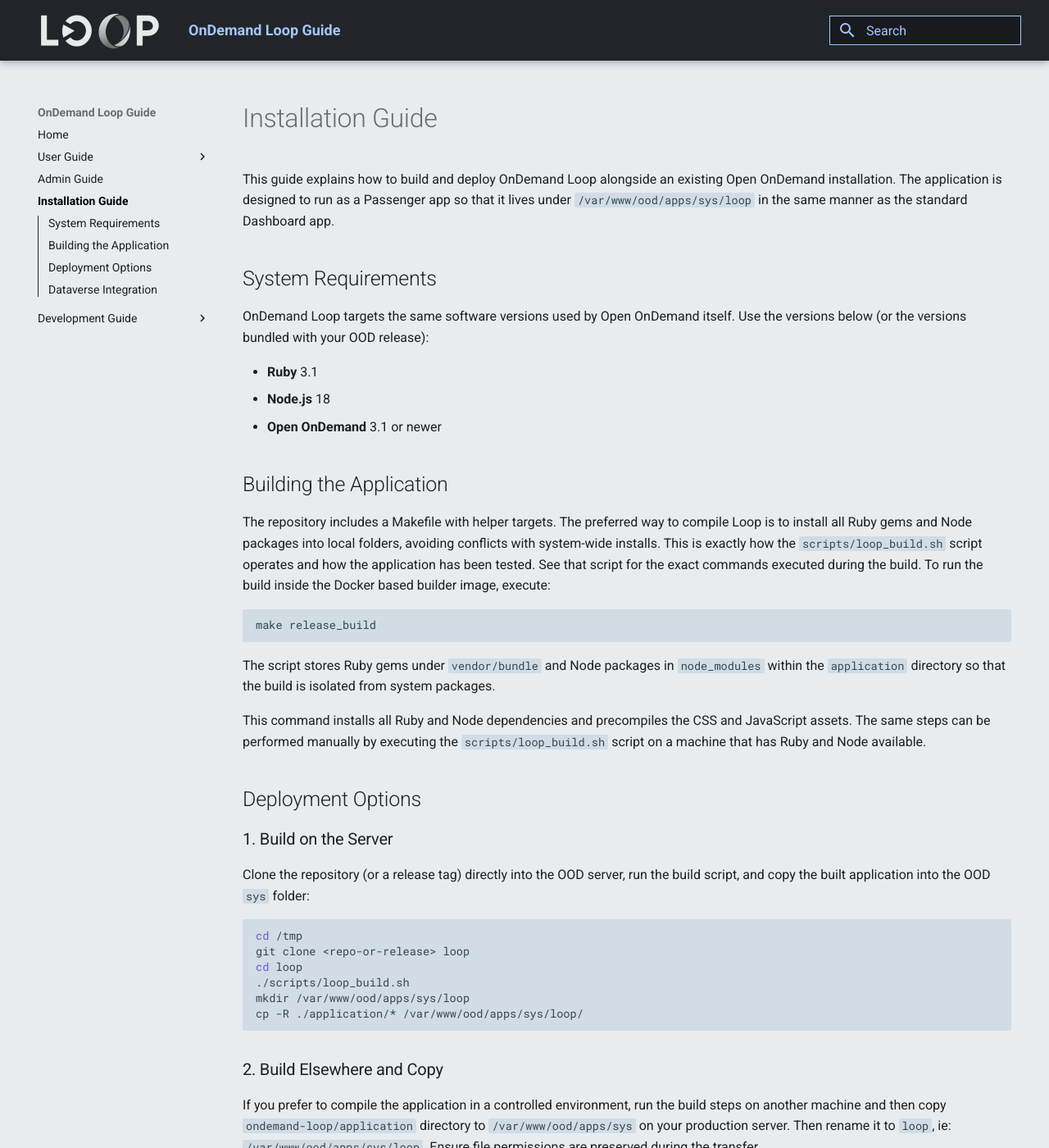
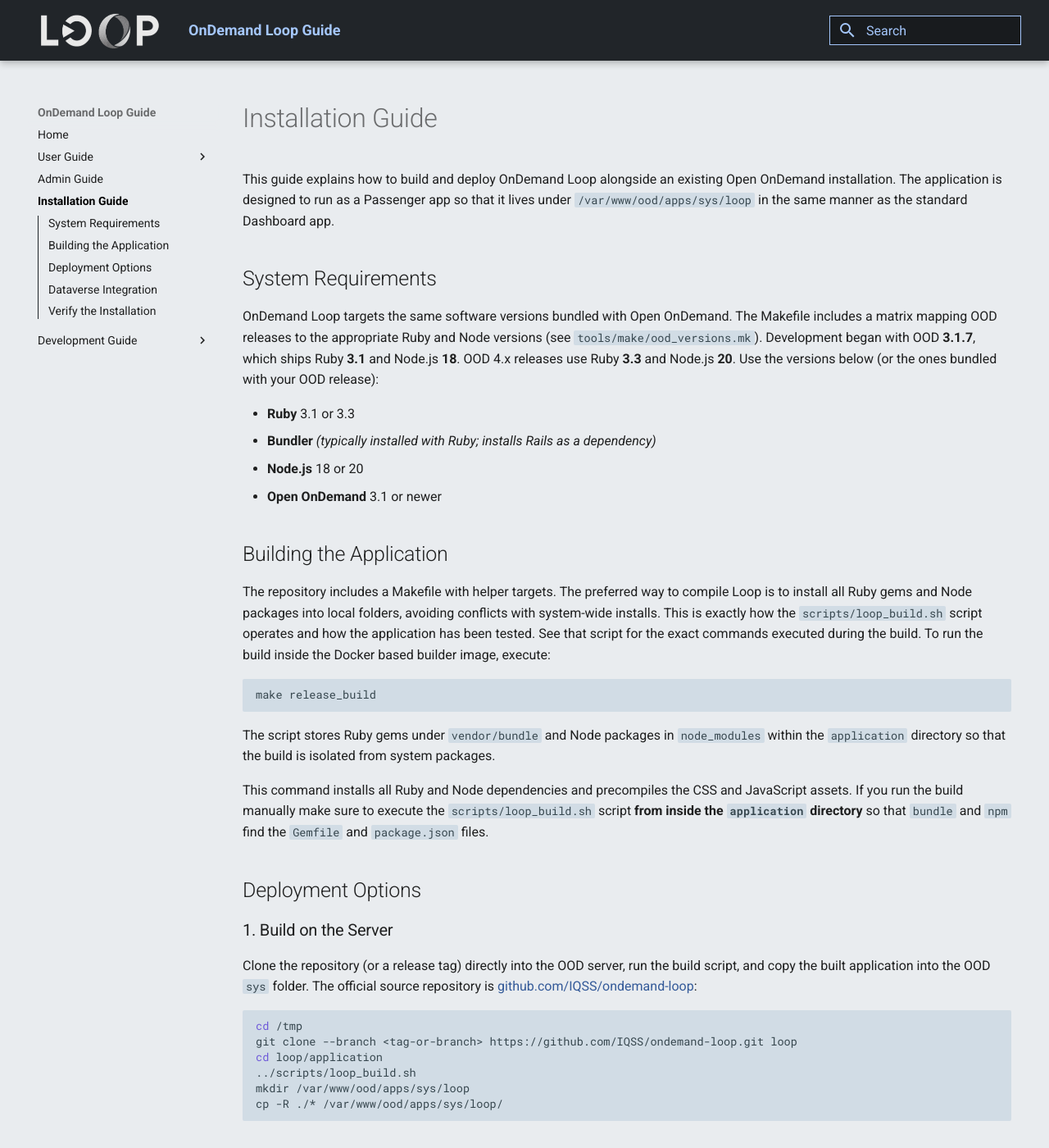
Before and after one commit to theam/aday-ondemand-loop, an MkDocs documentation site: the page built from docs/guide/content/installation.md, in a window 1280 px wide and 1400 px high. Shown: the whole window at 82% size. Built offline with MkDocs 1.6.1 and Material for MkDocs 9.7.7, drawn with Linux system fonts in a browser that asks for light colours; some of the changed text lies outside the part shown.

Commit message:
docs: clarify install requirements

````diff
--- a/docs/guide/content/installation.md
+++ b/docs/guide/content/installation.md
@@ -7,11 +7,16 @@ the standard Dashboard app.
 
 ## System Requirements
 
-OnDemand Loop targets the same software versions used by Open OnDemand itself.
-Use the versions below (or the versions bundled with your OOD release):
+OnDemand Loop targets the same software versions bundled with Open OnDemand.
+The Makefile includes a matrix mapping OOD releases to the appropriate Ruby and
+Node versions (see `tools/make/ood_versions.mk`). Development began with OOD
+**3.1.7**, which ships Ruby **3.1** and Node.js **18**. OOD 4.x releases use
+Ruby **3.3** and Node.js **20**. Use the versions below (or the ones bundled
+with your OOD release):
 
-- **Ruby** 3.1
-- **Node.js** 18
+- **Ruby** 3.1 or 3.3
+- **Bundler** *(typically installed with Ruby; installs Rails as a dependency)*
+- **Node.js** 18 or 20
 - **Open OnDemand** 3.1 or newer
 
 ## Building the Application
@@ -32,23 +37,25 @@ The script stores Ruby gems under `vendor/bundle` and Node packages in
 from system packages.
 
 This command installs all Ruby and Node dependencies and precompiles the CSS and
-JavaScript assets. The same steps can be performed manually by executing the
-`scripts/loop_build.sh` script on a machine that has Ruby and Node available.
+JavaScript assets. If you run the build manually make sure to execute the
+`scripts/loop_build.sh` script **from inside the `application` directory** so
+that `bundle` and `npm` find the `Gemfile` and `package.json` files.
 
 ## Deployment Options
 
 ### 1. Build on the Server
 
 Clone the repository (or a release tag) directly into the OOD server, run the build script,
-and copy the built application into the OOD `sys` folder:
+and copy the built application into the OOD `sys` folder. The official source repository is
+[github.com/IQSS/ondemand-loop](https://github.com/IQSS/ondemand-loop):
 
 ```bash
 cd /tmp
-git clone <repo-or-release> loop
-cd loop
-./scripts/loop_build.sh
+git clone --branch <tag-or-branch> https://github.com/IQSS/ondemand-loop.git loop
+cd loop/application
+../scripts/loop_build.sh
 mkdir /var/www/ood/apps/sys/loop
-cp -R ./application/* /var/www/ood/apps/sys/loop/
+cp -R ./* /var/www/ood/apps/sys/loop/
 ```
 
 ### 2. Build Elsewhere and Copy
@@ -111,3 +118,9 @@ curl --location 'http://localhost:8080/api/admin/externalTools' \
 
 For production deployments, adjust the Dataverse URL and the `toolUrl` to match
 your server names.
+
+## Verify the Installation
+
+1. Ensure `manifest.yml` exists in `/var/www/ood/apps/sys/loop` with a title and description.
+2. Restart the web server or passenger if required.
+3. Visit `https://<your-server>/pun/sys/loop` in a browser. The application should load after clicking **Initialize** once.
````
